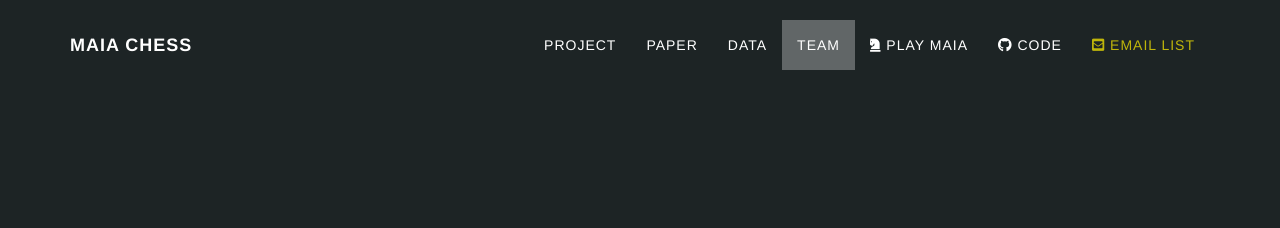
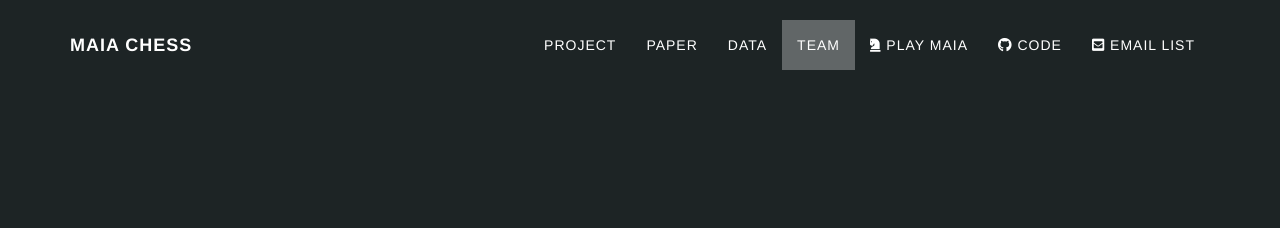
Before and after one commit to CSSLab/maia-site, a Jekyll site: the page built from index.html, in a window 1280 px wide. Shown: the top 228 px of the page. Built offline with Jekyll 4.4.1, drawn with Linux system fonts in a browser that asks for light colours; comment, search, counter and statistics services are not loaded.

Commit message:
dont like it

```diff
--- a/assets/css/style.css
+++ b/assets/css/style.css
@@ -20,9 +20,6 @@
   padding-right: 1em;
 }
 
-.email_list {
-  color: rgba(255, 238, 0, 0.719) !important;
-}
 
 body {
     background-color: var(--light_background);
```
